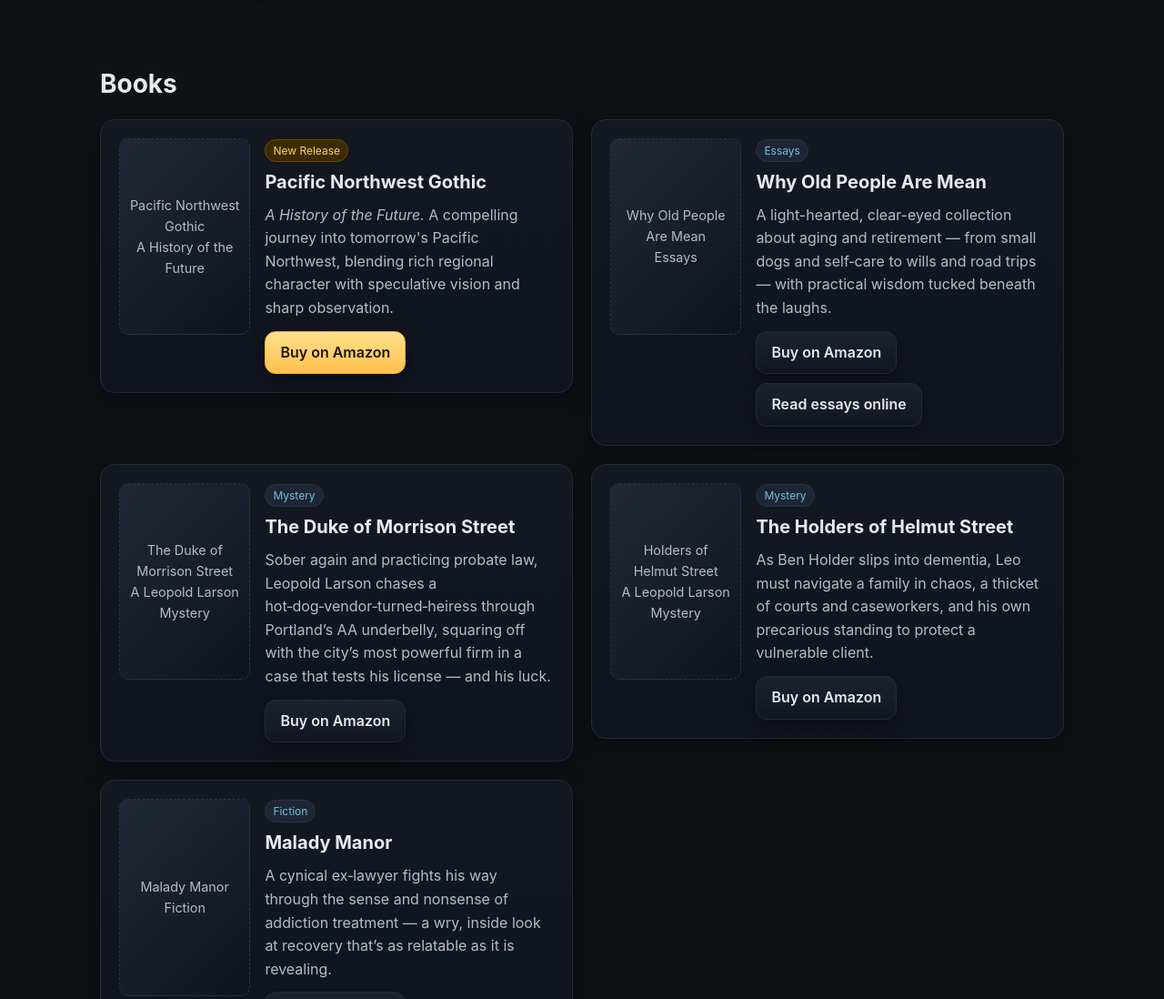
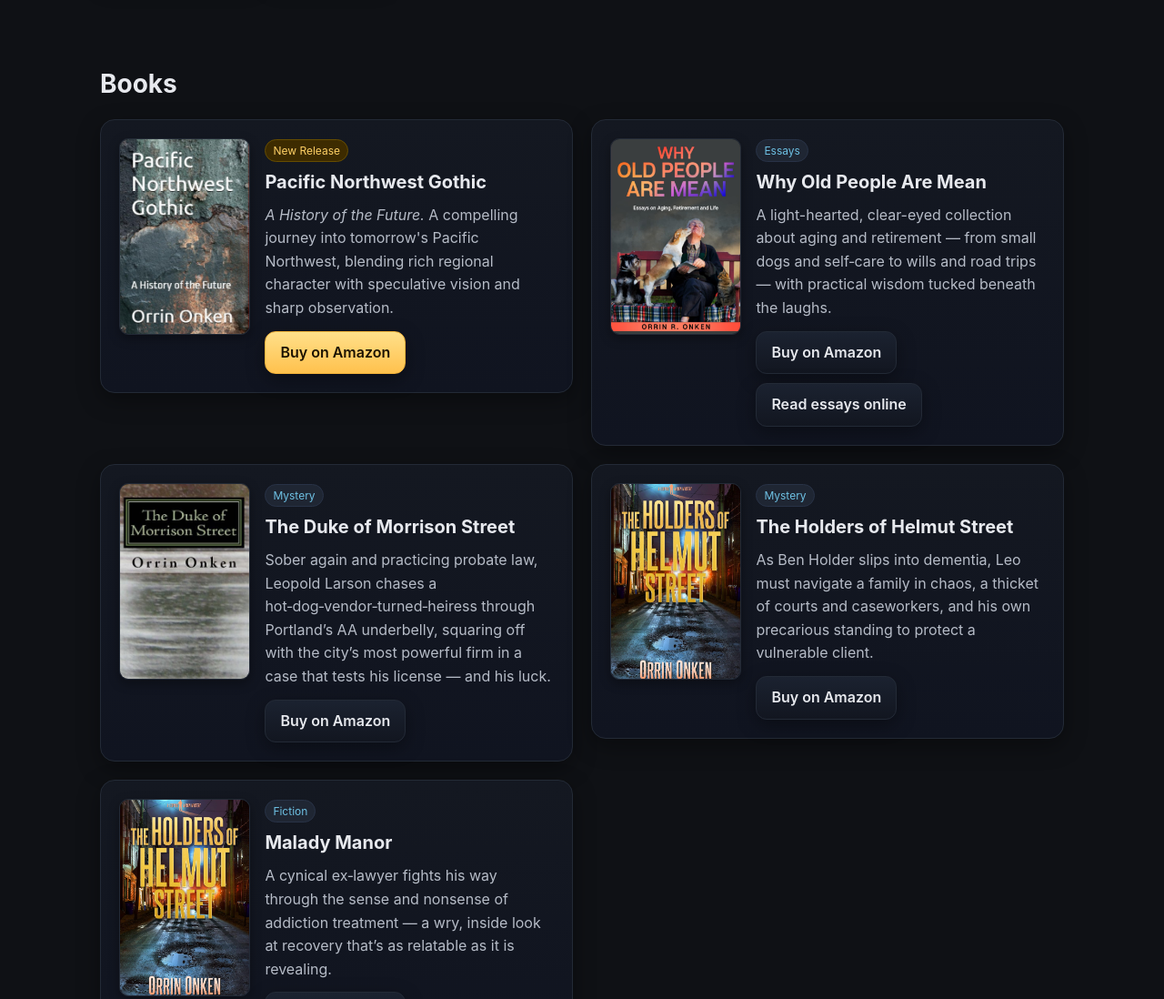
Before and after one commit to orrinonken/salishpondsweb, a plain HTML site: page index.html in a window 1280 px wide. Shown: the part 620-1718 px from the top of the page at 91% size. Drawn offline with Linux system fonts and the light colour scheme.

Commit message:
Add graphics

```diff
--- a/index.html
+++ b/index.html
@@ -140,19 +140,16 @@
   @media (max-width: 700px) {
     .book { grid-template-columns: 1fr; }
   }
-  .cover {
+
+  .cover-img {
     width: 100%;
     aspect-ratio: 2/3;
+    object-fit: cover;
     border-radius: 10px;
-    background: linear-gradient(135deg, #212836 0%, #0f141f 100%);
-    border: 1px dashed #2b3444;
-    display: grid;
-    place-items: center;
-    color: var(--muted);
-    font-size: .9rem;
-    padding: 10px;
-    text-align: center;
+    border: 1px solid var(--border);
+    box-shadow: 0 4px 12px var(--shadow);
   }
+
   .tag {
     display: inline-block;
     font-size: .75rem;
@@ -264,10 +261,7 @@
       <!-- Pacific Northwest Gothic (New Release) -->
       <div class="col-6">
         <article class="panel book">
-          <div class="cover" aria-hidden="true">
-            Pacific Northwest Gothic<br />
-            A History of the Future
-          </div>
+          <img src="pnw-gothic.jpg" alt="Pacific Northwest Gothic book cover" class="cover-img" />
           <div>
             <span class="tag new-release">New Release</span>
             <h3>Pacific Northwest Gothic</h3>
@@ -287,10 +281,7 @@
       <!-- Why Old People Are Mean -->
       <div class="col-6">
         <article class="panel book">
-          <div class="cover" aria-hidden="true">
-            Why Old People Are Mean<br />
-            Essays
-          </div>
+          <img src="why-old-people.jpg" alt="Why Old People Are Mean book cover" class="cover-img" />
           <div>
             <span class="tag">Essays</span>
             <h3>Why Old People Are Mean</h3>
@@ -313,10 +304,7 @@
       <!-- The Duke of Morrison Street -->
       <div class="col-6">
         <article class="panel book">
-          <div class="cover" aria-hidden="true">
-            The Duke of Morrison Street<br />
-            A Leopold Larson Mystery
-          </div>
+          <img src="duke-of-morrison.jpg" alt="The Duke of Morrison Street book cover" class="cover-img" />
           <div>
             <span class="tag">Mystery</span>
             <h3>The Duke of Morrison Street</h3>
@@ -338,10 +326,7 @@
       <!-- The Holders of Helmut Street -->
       <div class="col-6">
         <article class="panel book">
-          <div class="cover" aria-hidden="true">
-            Holders of Helmut Street<br />
-            A Leopold Larson Mystery
-          </div>
+          <img src="holders-of-helmut.jpg" alt="The Holders of Helmut Street book cover" class="cover-img" />
           <div>
             <span class="tag">Mystery</span>
             <h3>The Holders of Helmut Street</h3>
@@ -363,10 +348,7 @@
       <!-- Malady Manor -->
       <div class="col-6">
         <article class="panel book">
-          <div class="cover" aria-hidden="true">
-            Malady Manor<br />
-            Fiction
-          </div>
+          <img src="malady-manor.jpg" alt="Malady Manor book cover" class="cover-img" />
           <div>
             <span class="tag">Fiction</span>
             <h3>Malady Manor</h3>
```
Also changed, not shown: duke-of-morrison.jpg (added), holders-of-helmut.jpg (added), malady-manor.jpg (added), pnw-gothic.jpg (added), why-old-people.jpg (added).
